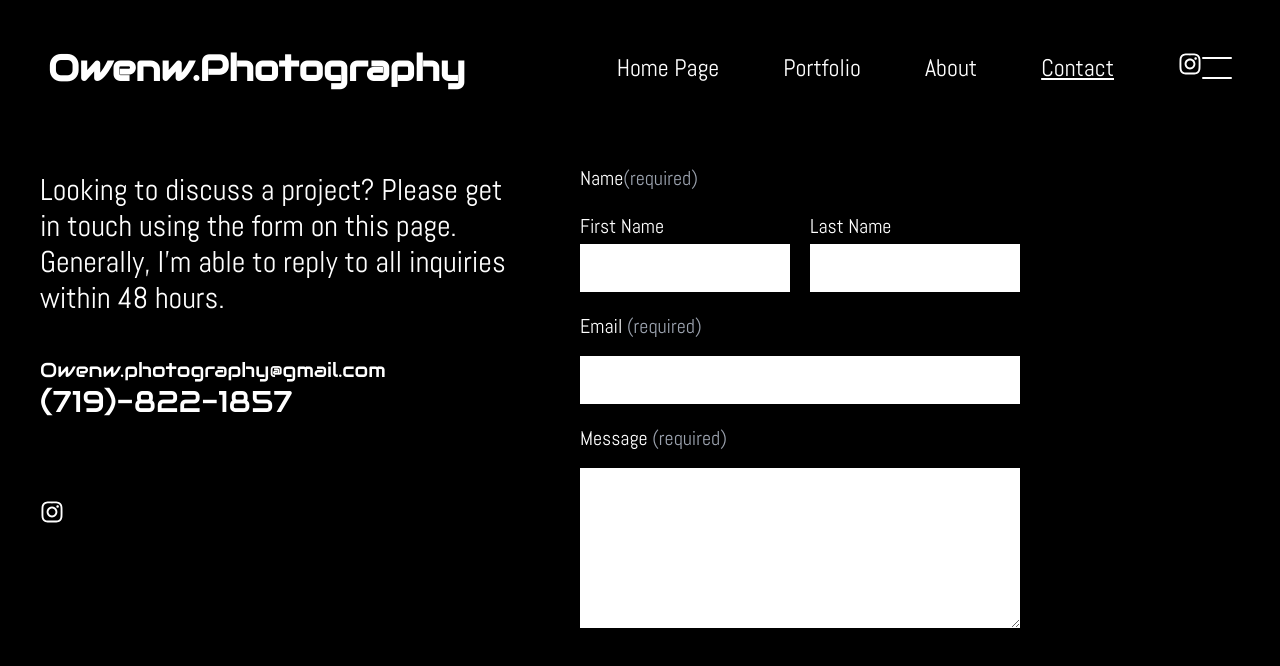
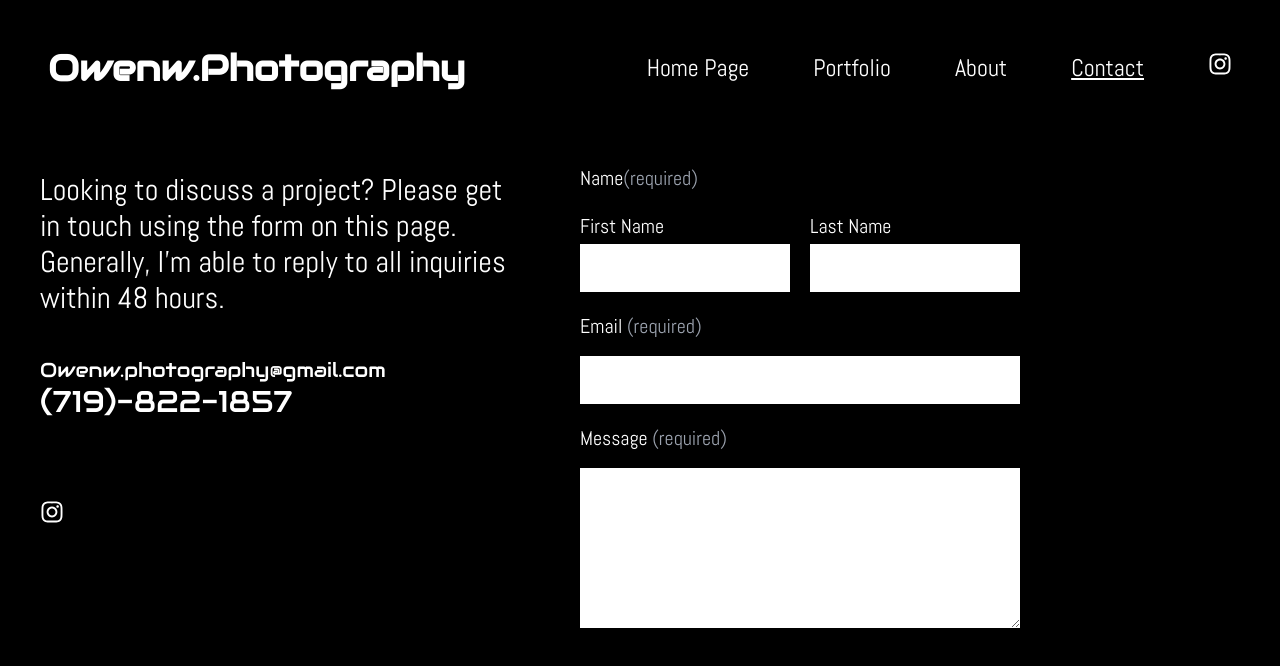
Before and after one commit to David-rel/owen-portfolio, a Next.js app: page /contact in a window 1280 px wide. Shown: the top 666 px of the page. Built offline with nearby package versions, Linux system fonts and the light colour scheme.

Commit message:
added navbar

```diff
--- a/components/navbar.js
+++ b/components/navbar.js
@@ -2,6 +2,8 @@ import Link from "next/link";
 import { useRouter } from "next/router";
 import React, { useState, useEffect } from "react";
 import { FaInstagram } from "react-icons/fa";
+import classNames from "classnames";
+
 
 function Navbar() {
   const router = useRouter();
@@ -18,7 +20,11 @@ function Navbar() {
     ["/portfolio", "Portfolio"],
     ["/about", "About"],
     ["/contact", "Contact"],
-    ["https://www.instagram.com/owenw.photography/", <FaInstagram />, "_blank"],
+    [
+      "https://www.instagram.com/owenw.photography/",
+      <FaInstagram key="instagramIcon" />,
+      "_blank",
+    ],
   ];
 
   const handleOpenMenu = () => {
@@ -48,10 +54,12 @@ function Navbar() {
 
 function HamburgerIcon({ isOpen, toggle }) {
   return (
-    <button onClick={toggle} className={`hamburger ${isOpen ? "open" : ""}`}>
+    <button
+      onClick={toggle}
+      className={classNames("hamburger", { open: isOpen })}
+    >
       <span className="line line1"></span>
       <span className="line line2"></span>
-
     </button>
   );
 }
@@ -84,8 +92,9 @@ function HamburgerIcon({ isOpen, toggle }) {
             </Link>
           ))}
         </div>
-
-        <HamburgerIcon isOpen={isOpen} toggle={toggle} />
+        <div className="lg:hidden flex">
+          <HamburgerIcon isOpen={isOpen} toggle={toggle} />
+        </div>
       </nav>
       {isModalRendered && (
         <div
@@ -113,7 +122,10 @@ function HamburgerIcon({ isOpen, toggle }) {
                       : "text-3xl font-abel"
                   }`}
                   style={{ animationDelay: `${index * 0.1}s` }}
-                  onClick={handleCloseMenu}
+                  onClick={() => {
+                    handleCloseMenu();
+                    setIsOpen(false);
+                  }}
                 >
                   {label}
                 </a>
--- a/package.json
+++ b/package.json
@@ -12,6 +12,7 @@
     "@headlessui/react": "^1.7.15",
     "@tailwindcss/aspect-ratio": "^0.4.2",
     "autoprefixer": "10.4.14",
+    "classnames": "^2.3.2",
     "cloudinary": "^1.37.2",
     "cloudinary-react": "^1.8.1",
     "eslint": "8.42.0",
--- a/styles/globals.css
+++ b/styles/globals.css
@@ -185,15 +185,12 @@ body {
 }
 
 
-
 .hamburger {
   display: inline-block;
   cursor: pointer;
   position: relative;
   width: 30px;
   height: 22px;
-  transform: rotate(0deg);
-  transition: .5s ease-in-out;
 }
 
 .hamburger .line {
@@ -205,7 +202,7 @@ body {
   border-radius: 4px;
   opacity: 1;
   left: 0;
-  transition: top 0.3s 0.1s ease-in-out, transform 0.3s 0.1s ease-in-out;
+  transition: 2s ease-in-out;
 }
 
 .hamburger .line1 {
```
Also changed, not shown: 1 other file (tests, documents, lock files or other folders).
